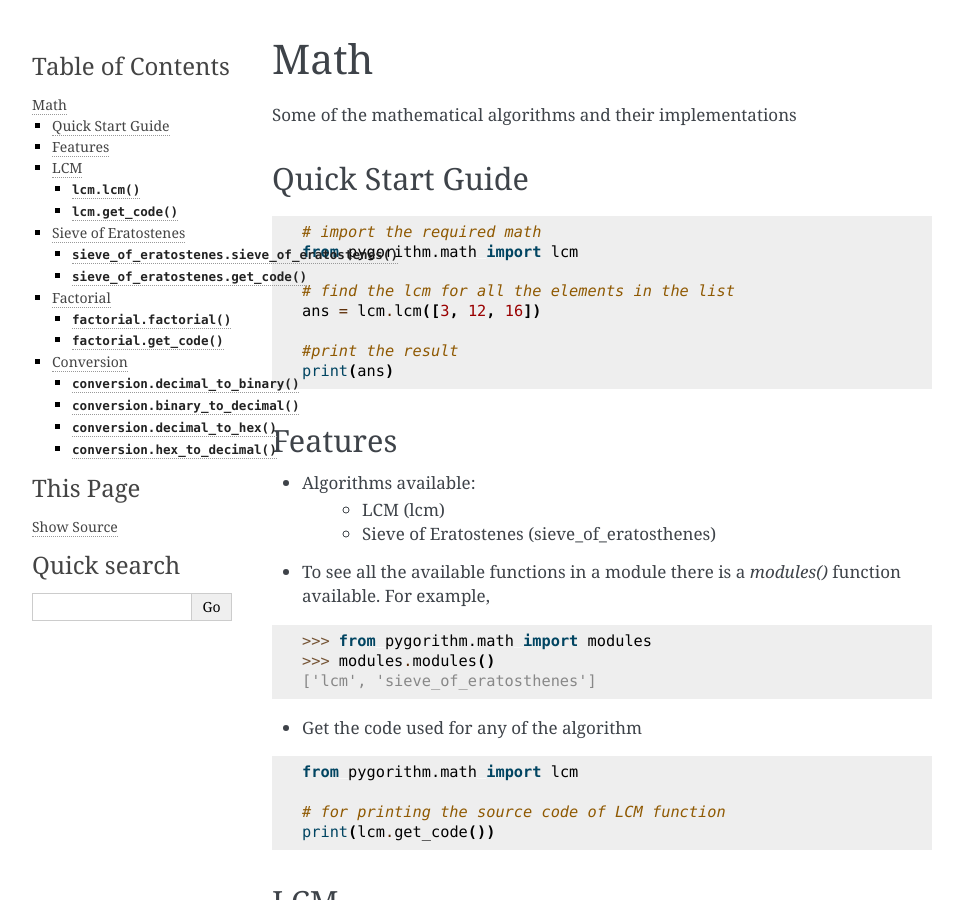
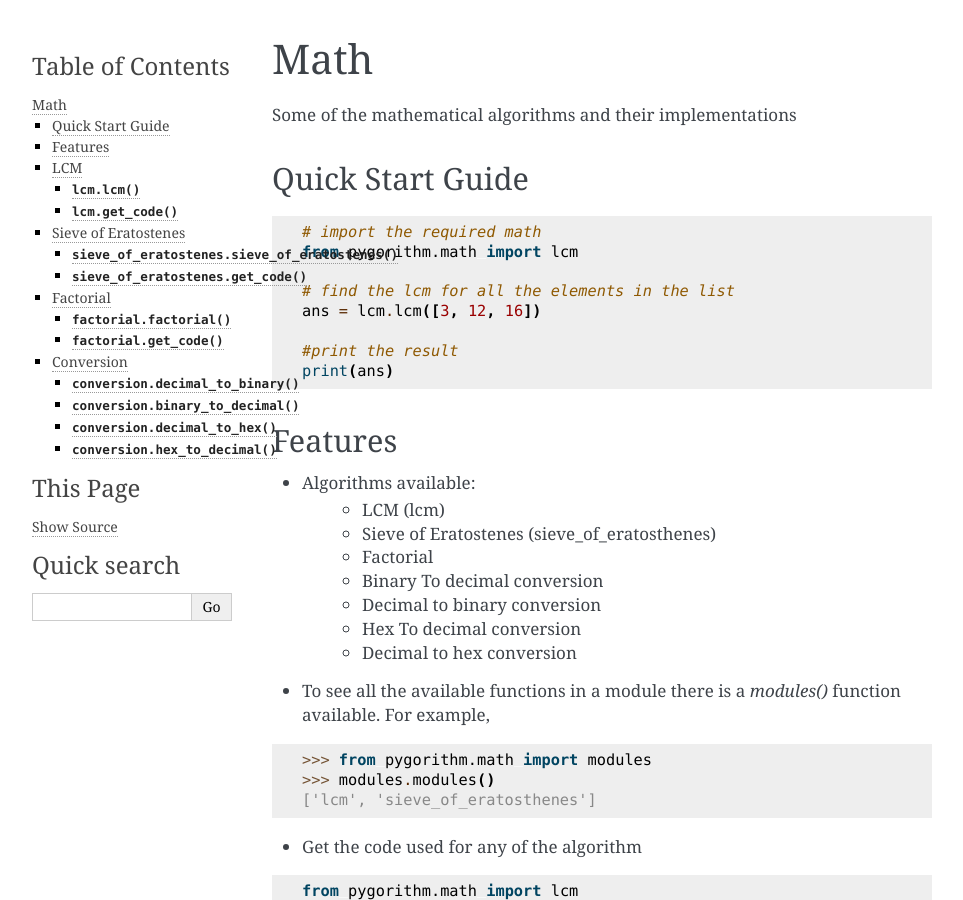
Before and after one commit to OmkarPathak/pygorithm, a Sphinx documentation site: the page built from docs/Math.rst, in a window 1280 px wide and 900 px high. Shown: the whole window, without its empty margins (148-1111 px from the left). Built offline with Sphinx 7.4.7, drawn with Linux system fonts in a browser that asks for light colours.

Commit message:
Updated docs

```diff
--- a/docs/Math.rst
+++ b/docs/Math.rst
@@ -24,6 +24,11 @@ Features
 * Algorithms available:
     - LCM (lcm)
     - Sieve of Eratostenes (sieve_of_eratosthenes)
+    - Factorial
+    - Binary To decimal conversion
+    - Decimal to binary conversion
+    - Hex To decimal conversion
+    - Decimal to hex conversion
 
 * To see all the available functions in a module there is a `modules()` function available. For example,
 
```
